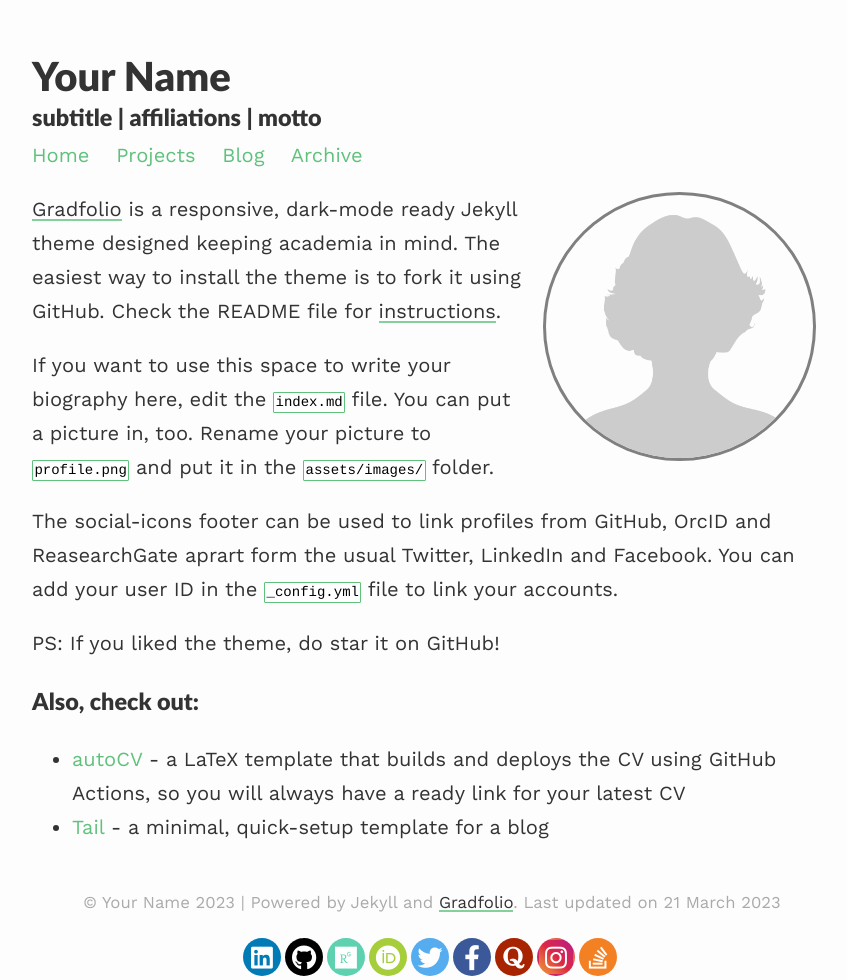
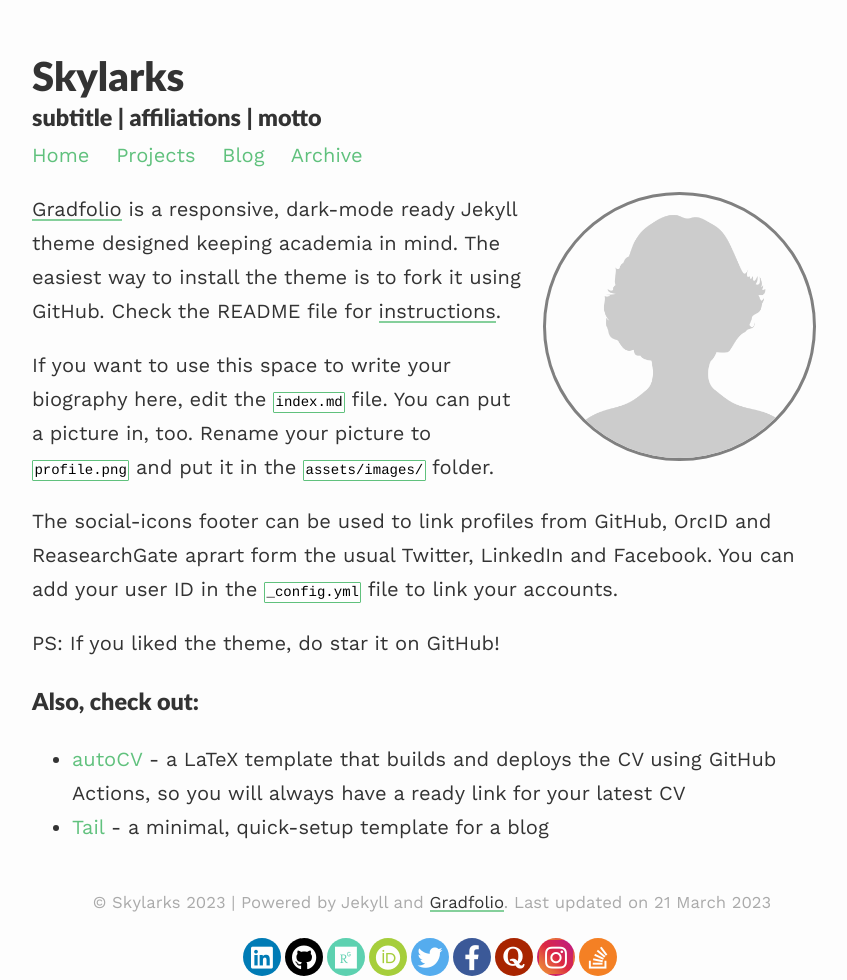
Before and after one commit to skylarks-mu/skylarks-mu.github.io, a Jekyll site: the page built from index.md, in a window 1280 px wide. Shown: the whole page, without its empty margins (208-1055 px from the left). Built offline with Jekyll 4.4.1, drawn with Linux system fonts in a browser that asks for light colours; nearby versions of some CDN libraries.

Commit message:
Skylarks

```diff
--- a/_config.yml
+++ b/_config.yml
@@ -1,6 +1,6 @@
 ### your site title here
 
-title: Your Name
+title: Skylarks
 description: subtitle | affiliations | motto
 
 baseurl: #name of GitHub repository
```
